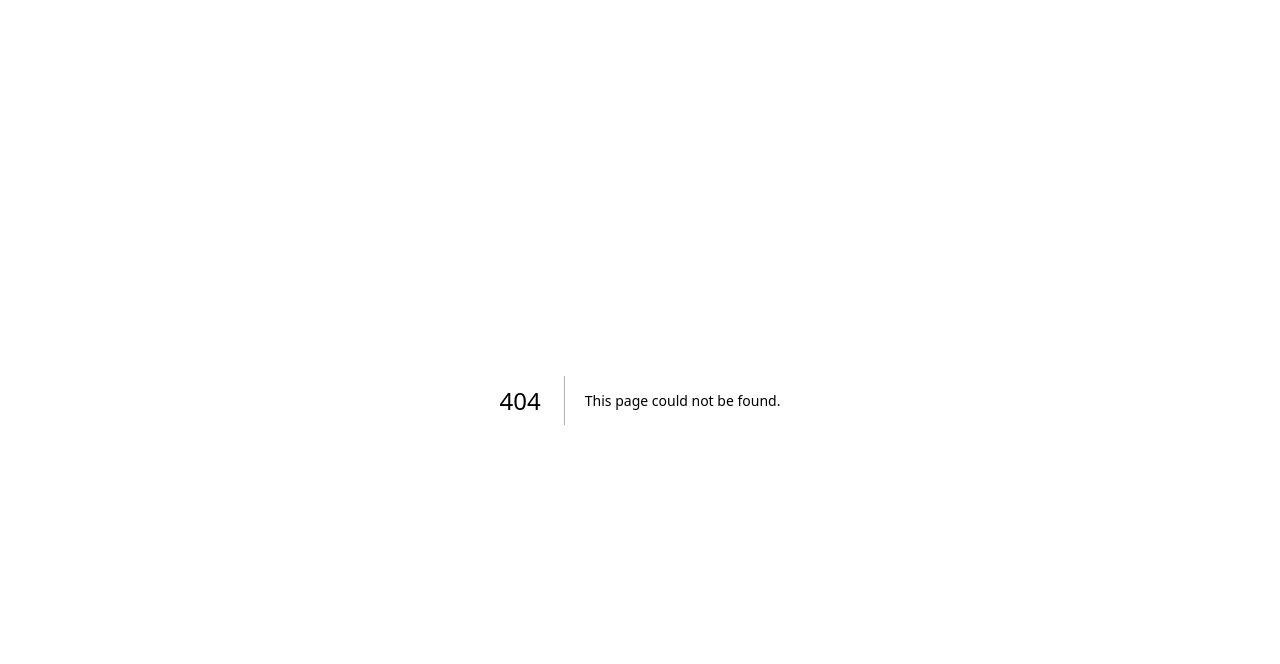
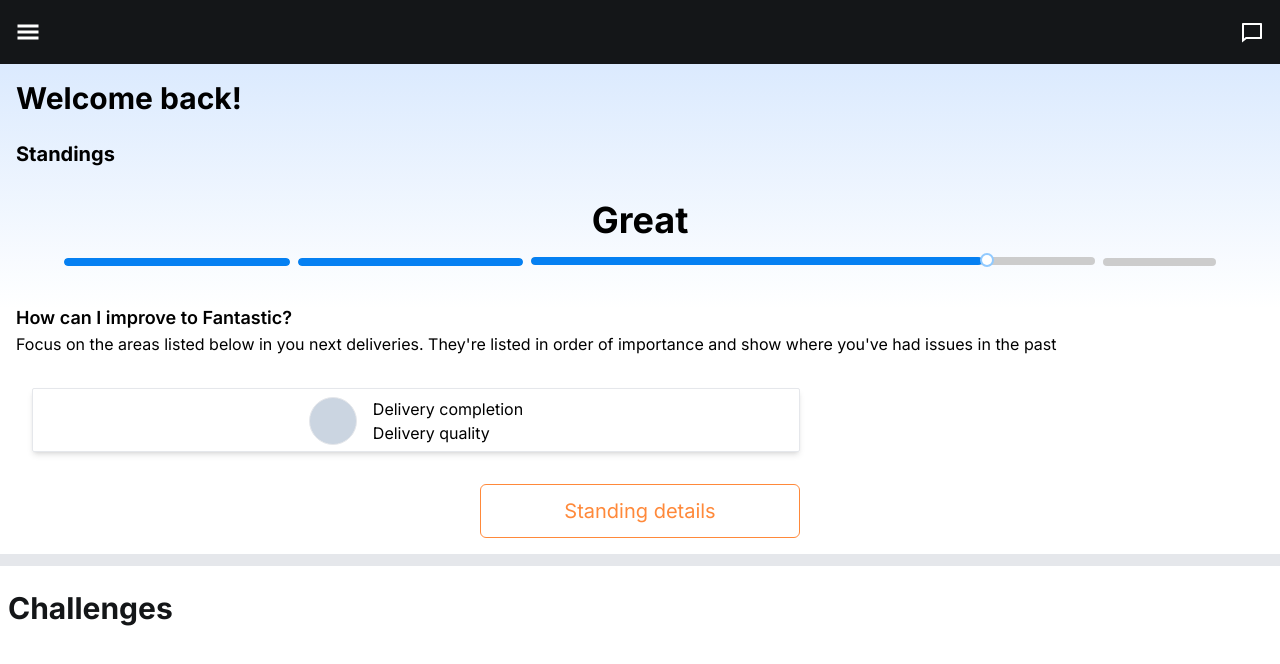
Before and after one commit to cleciopinheiro/fast-route, a Next.js app: page /dashboard in a window 1280 px wide. Before the commit this address had no page. Shown: the top 664 px of the page. Built offline with nearby package versions, Linux system fonts and the light colour scheme.

Commit message:
criando tela dashboard

```diff
--- a/app/components/Badge.tsx
+++ b/app/components/Badge.tsx
@@ -33,7 +33,7 @@ function Badge({ onBadge, open }: BadgeProps) {
             <div className={
                 open
                 ? 'fixed bottom-0 left-0 w-full h-[93vh] bg-white ease-in duration-300 flex flex-col rounded-t-xl bg-cover bg-no-repeat bg-center'
-                : 'fixed bottom-[-100%] left-0 w-full h-[93vh] bg-white ease-in duration-300 flex flex-col bg-cover bg-no-repeat bg-center'
+                : 'fixed bottom-[-150%] left-0 w-full h-[93vh] bg-white ease-in duration-300 flex flex-col bg-cover bg-no-repeat bg-center'
             } style={{backgroundImage: `url('/fundo.webp')`}}>
                 <div className="relative flex w-full bg-[var(--fourth)] rounded-t-xl justify-center items-center px-4" onClick={ onBadge }>
                     <Amazon w={80} h={50} fill="#ffffff" />
--- a/app/components/Notifications.tsx
+++ b/app/components/Notifications.tsx
@@ -3,7 +3,7 @@ import notifications from "../constants/Notifications";
 
 function Notifications() {
     return (
-        <div className="w-full flex flex-col gap-2 mb-24">
+        <div className="w-full flex flex-col gap-2 mb-24 mt-14">
             {
                 notifications.map((notification) => (
                     <div key={notification.id} className="flex flex-col gap-2 bg-white text-[var(--secondary)] p-4">
--- a/app/components/TopMenu.tsx
+++ b/app/components/TopMenu.tsx
@@ -7,7 +7,7 @@ interface TopMenuProps {
 
 function TopMenu({ onClick }: TopMenuProps) {
     return (
-        <nav className="fixed bg-[var(--input-color)] h-[8vh] w-full p-4 flex justify-between items-center">
+        <nav className="fixed bg-[var(--input-color)] h-[8vh] w-full p-4 flex justify-between items-center top-0">
         <GiHamburgerMenu onClick={ onClick } size={24} className="text-white" />
         <div className="flex gap-6">
           <RiChat4Line size={24} className="text-white" />
--- /dev/null
+++ b/app/components/YouDashboard.tsx
@@ -0,0 +1,60 @@
+import { Progress, Slider } from 'antd';
+import { RiRecordCircleFill } from 'react-icons/ri';
+
+function YouDashboard() {
+  return (
+    <div className="w-screen bg-gray-200 flex flex-col text-[#141618] gap-3">
+      <div className="mt-[8vh] flex w-full flex-col bg-gradient-to-t from-white via-white to-blue-100 text-black gap-4">
+        <div className="flex flex-col gap-6 p-4">
+          <h1 className="text-3xl font-bold">Welcome back!</h1>
+          <h2 className="text-xl font-bold">Standings</h2>
+        </div>
+        <div className="flex flex-col items-center gap-2">
+          <h1 className="text-4xl font-bold">Great</h1>
+          <div className="w-[90vw] gap-2 flex flex-row">
+            <div className="w-[20vw]">
+              <Progress strokeColor="#0580f2" percent={100} showInfo={false} />
+            </div>
+            <div className="w-[20vw]">
+              <Progress strokeColor="#0580f2" percent={100} showInfo={false} />
+            </div>
+            <div className="w-[50vw] flex items-center relative">
+              <Progress strokeColor="#0580f2" trailColor="#cccccc" percent={80} showInfo={false} />
+              <Slider defaultValue={0} className="absolute left-[80%]" />
+            </div>
+            <div className="w-[10vw]">
+              <Progress trailColor="#cccccc" percent={0} showInfo={false} />
+            </div>
+          </div>
+        </div>
+        <div className="flex flex-col gap-6 p-4">
+          <p>
+            <span className="text-lg font-semibold">How can I improve to Fantastic?</span>
+            <br />
+            {`Focus on the areas listed below in you next deliveries. They're listed in order of importance and show where you've had issues in the past`}
+          </p>
+        </div>
+        <div className="shadow-md rounded-sm w-[60vw] mx-8 p-2 h-16 border flex justify-center mb-4 gap-4">
+          {/* imagem no lugar dessa div */}
+          <div className="w-[48px] h-[48px] border rounded-full bg-slate-300" />
+          {/*  */}
+          <div>
+            <h1>Delivery completion</h1>
+            <p>Delivery quality</p>
+          </div>
+        </div>
+        <button
+          type="button"
+          className="p-3 rounded-md border border-[#FF893A] w-80 self-center mb-4 text-[#FF893A] text-xl"
+        >
+          Standing details
+        </button>
+      </div>
+      <div className="bg-white p-2">
+        <h1 className="text-3xl font-bold mt-4">Challenges</h1>
+      </div>
+    </div>
+  );
+}
+
+export default YouDashboard;
--- a/app/updates/page.tsx
+++ b/app/dashboard/page.tsx
@@ -1,12 +1,11 @@
 'use client';
 import { useState } from "react";
-import FooterMenu from "../components/FooterMenu";
-import Updates from "../components/Notifications";
 import TopMenu from "../components/TopMenu";
 import OpenMenu from "../components/OpenMenu";
 import Badge from "../components/Badge";
+import YouDashboard from '../components/YouDashboard';
 
-function page() {
+function Page() {
     const [openMenu, setOpenMenu] = useState(false);
     const [openBadge, setOpenBadge] = useState(false);
 
@@ -19,14 +18,13 @@ function page() {
     }
 
     return (
-        <main className="w-screen bg-gray-300">
+        <main className="bg-gray-300 flex flex-col">
             <Badge onBadge={ handleBadge } open={openBadge} />
             <OpenMenu onBadge={ handleBadge } onClick={ handleMenu } open={openMenu} />
             <TopMenu onClick={ handleMenu } />
-            <Updates />
-            <FooterMenu />
+            <YouDashboard />
         </main>
     );
 }
 
-export default page;
+export default Page;
--- a/app/route/page.tsx
+++ b/app/route/page.tsx
@@ -38,7 +38,7 @@ function Page() {
       setData(formData);
       setLoading(false);
       router.push('/current');
-    }, 3000);
+    }, 200);
   };
 
   return (
```
